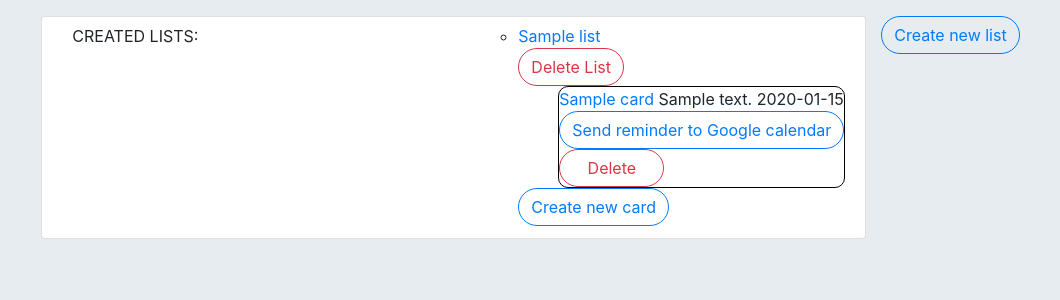
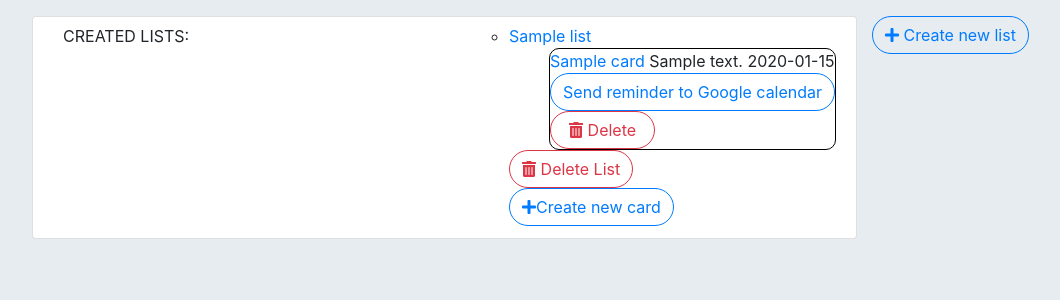
Before and after one commit to TudorStoian/Springboard-Capstone-1-Trello, a Flask app: template templates/board/show.html in a window 1280 px wide. Shown: the part 46-346 px from the top of the page, without its empty margins (117-1177 px from the left). Run offline with Flask 2, Linux system fonts and the light colour scheme; tables that the repository leaves empty hold one stand-in row (values such as "Sample post"); the template is opened without the code that fills it: values that come from a table or form of the project are taken from there, most other values are stand-ins (such as "Sample title", 1, 10 or a date in 2020); some libraries are stand-ins or nearby versions.

Commit message:
Added Trash symbols and rearranged to make stuff prettier
Need to add padding and margins to stuff

```diff
--- a/templates/board/show.html
+++ b/templates/board/show.html
@@ -23,10 +23,7 @@
                 <li >
                   <a href="/user/{{user_id}}/board/{{board_id}}/list/{{list.id}}">{{list.name}}</a>
 
-                  <form method="POST"
-                        action="/user/{{user_id}}/board/{{board_id}}/list/{{list.id}}/delete">
-                    <button class="btn btn-outline-danger">Delete List</button>
-                  </form>
+
                 </li>
 
                 <ul class="card-group" id="card-group">
@@ -48,7 +45,7 @@
 
                     <form method="POST"
                           action="/user/{{user_id}}/board/{{board_id}}/list/{{list.id}}/card/{{card.id}}/delete">
-                      <button class="btn btn-outline-danger">Delete</button>
+                      <button class="btn btn-outline-danger"><i class="fas fa-trash-alt"></i> Delete</button>
                     </form>
                   </div>
                   {% endif %}
@@ -57,8 +54,12 @@
 
                 </ul>
                 <form method="POST"
+                        action="/user/{{user_id}}/board/{{board_id}}/list/{{list.id}}/delete">
+                    <button class="btn btn-outline-danger"><i class="fas fa-trash-alt"></i> Delete List</button>
+                </form>
+                <form method="POST"
                   action="/user/{{user_id}}/board/{{board_id}}/list/{{list.id}}/card/new">
-                  <button class="btn btn-outline-primary">Create new card</button>
+                  <button class="btn btn-outline-primary"><i class="fas fa-plus"></i>Create new card</button>
                 </form>
               </div>
               {% endfor %}
@@ -73,7 +74,7 @@
 
     <form method="POST"
       action="/user/{{user_id}}/board/{{board_id}}/list/new">
-      <button class="btn btn-outline-primary">Create new list</button>
+      <button class="btn btn-outline-primary"><i class="fas fa-plus"></i> Create new list</button>
     </form>
 
 
```
Also changed, not shown: templates/home.html (+3 -5 lines).
